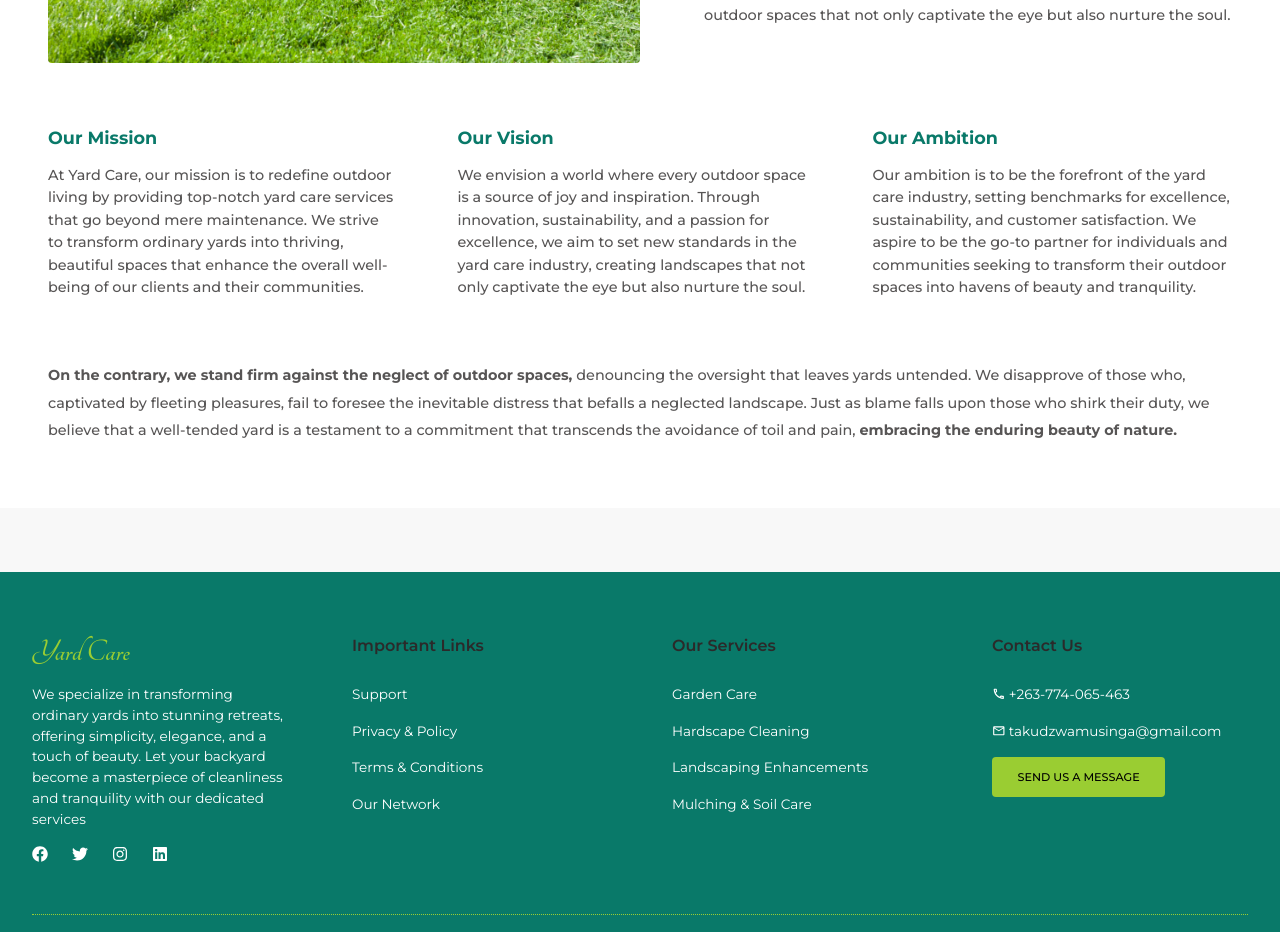
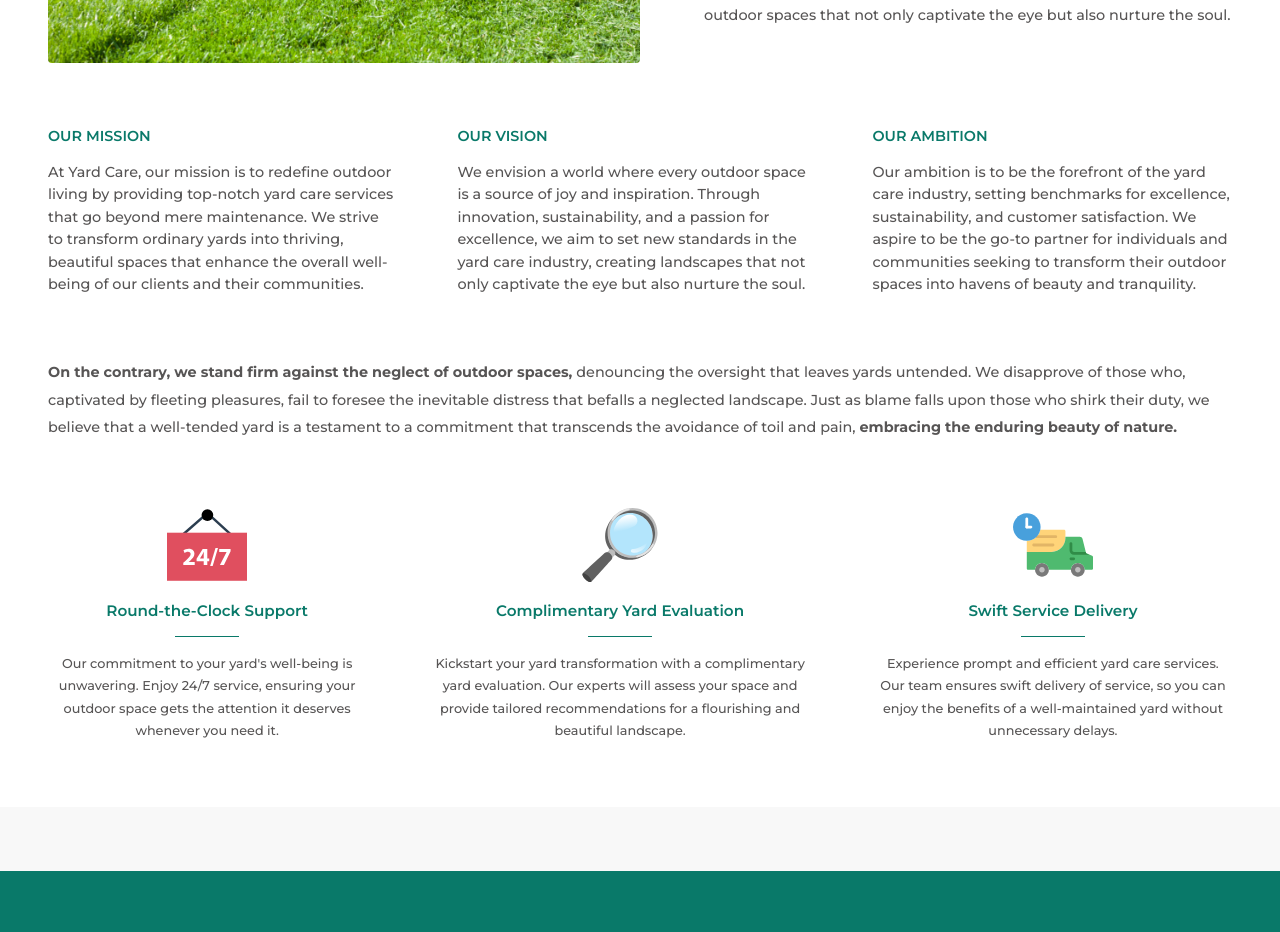
Before and after one commit to Amen-Musingarimi/yard-care, a React (Create React App) app: page /about in a window 1280 px wide. Shown: the part 400-1332 px from the top of the page. Built offline with nearby package versions, Linux system fonts and the light colour scheme.

Commit message:
Add reasons that set us aside

```diff
--- a/src/components/pages/About.jsx
+++ b/src/components/pages/About.jsx
@@ -2,6 +2,7 @@ import React from 'react';
 import '../styles/About.css';
 import lawnmower from '../images/lawnmower.jpg';
 import aboutContent from '../helpers/aboutContent';
+import yardCareFeatures from '../helpers/yardCareFeatures';
 
 const About = () => {
   return (
@@ -25,8 +26,8 @@ const About = () => {
         </div>
       </div>
       <div className="about-data-container">
-        {aboutContent.map((about) => (
-          <div className="about-item">
+        {aboutContent.map((about, index) => (
+          <div key={index} className="about-item">
             <h4 className="about-item-heading">{about.heading}</h4>
             <p className="about-item-description">{about.content}</p>
           </div>
@@ -46,6 +47,16 @@ const About = () => {
           embracing the enduring beauty of nature.
         </span>
       </p>
+      <div className="aboutWhy-container">
+        {yardCareFeatures.map((item, index) => (
+          <div key={index} className="aboutWhy-item">
+            <img className="aboutWhy-icon" src={item.icon} alt="Item Icon" />
+            <h4 className="aboutWhy-heading">{item.title}</h4>
+            <span className="item-border"></span>
+            <p className="aboutWhy-description">{item.description}</p>
+          </div>
+        ))}
+      </div>
     </div>
   );
 };
--- a/src/components/styles/About.css
+++ b/src/components/styles/About.css
@@ -7,7 +7,8 @@
 
 .about-container,
 .intro-text-container,
-.about-item {
+.about-item,
+.aboutWhy-item {
   display: flex;
   flex-direction: column;
   justify-content: flex-start;
@@ -65,10 +66,15 @@
   gap: 1rem;
 }
 
+.about-item-heading,
+.aboutWhy-heading {
+  color: #097969;
+  font-weight: 600;
+}
+
 .about-item-heading {
-  color: #097969;
-  font-size: 600;
-  font-size: 1.1rem;
+  font-size: 0.9rem;
+  text-transform: uppercase;
 }
 
 .about-item-description {
@@ -80,6 +86,42 @@
 
 .bold-text {
   font-weight: bold;
+}
+
+.aboutWhy-container {
+  display: flex;
+  justify-content: space-between;
+  align-items: flex-start;
+  gap: 4rem;
+}
+
+.aboutWhy-item {
+  align-items: center;
+  gap: 1rem;
+}
+
+.aboutWhy-icon {
+  height: 5rem;
+  width: 5rem;
+}
+
+.aboutWhy-heading {
+  text-align: center;
+  font-size: 0.95rem;
+  font-weight: 600;
+}
+
+.item-border {
+  border-bottom: 1px solid #097969;
+  width: 4rem;
+}
+
+.aboutWhy-description {
+  font-size: 0.8rem;
+  color: #575555;
+  font-weight: 500;
+  line-height: 1.4rem;
+  text-align: center;
 }
 
 @media only screen and (max-width: 1024px) {
```
